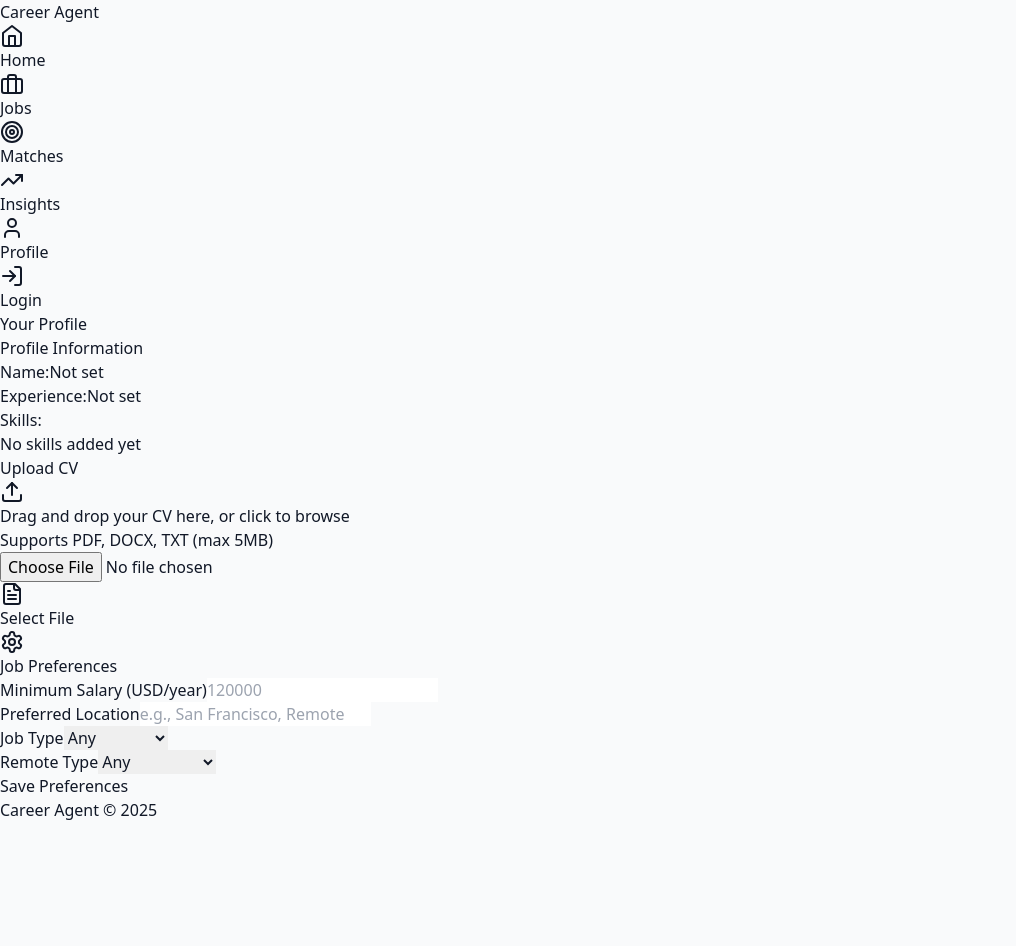
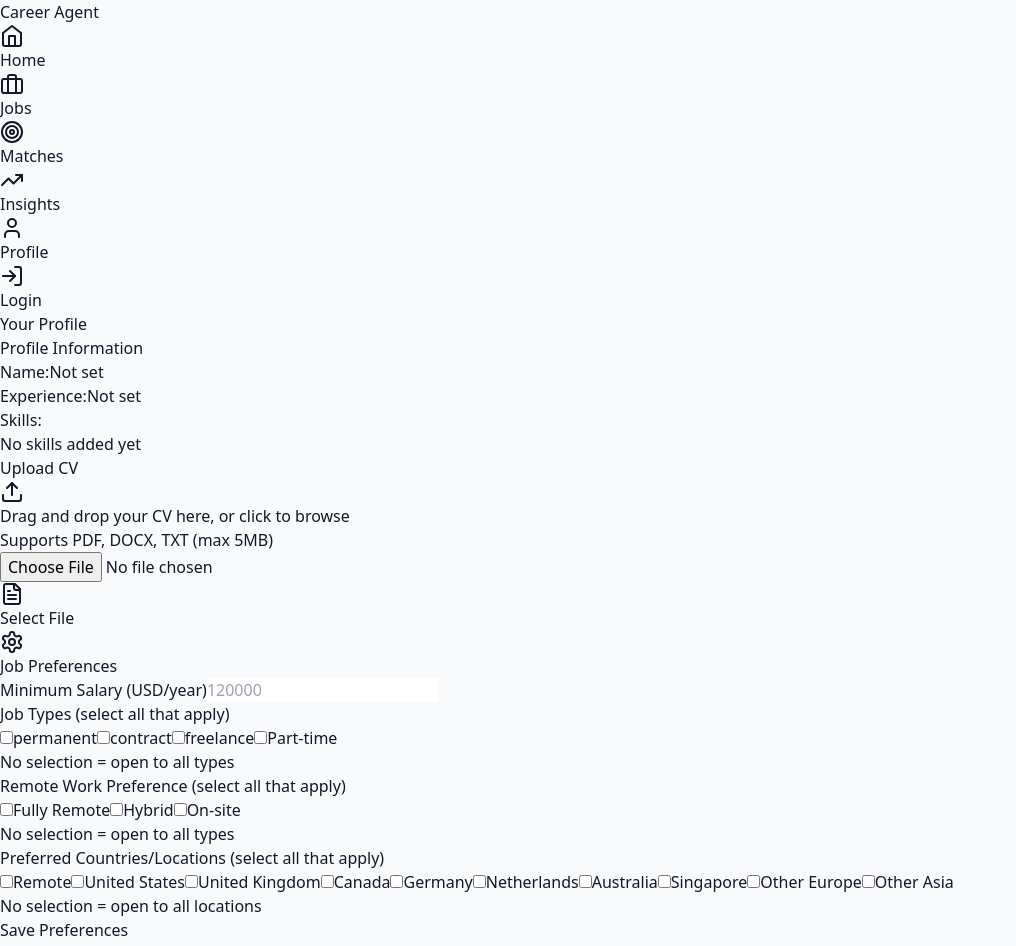
Before and after one commit to denisenanni/career-agent, a React (Vite) app in the folder frontend/: page /profile in a window 1280 px wide. Shown: the top 946 px of the page, without its empty margins (0-1016 px from the left). Before the commit the page ends 822 px from the top, so only its background shows below. Built offline with nearby package versions, Linux system fonts and the light colour scheme.

Commit message:
preferences form updated

```diff
--- a/frontend/src/components/PreferencesForm.tsx
+++ b/frontend/src/components/PreferencesForm.tsx
@@ -11,19 +11,38 @@ export function PreferencesForm() {
 
   // Form state
   const [minSalary, setMinSalary] = useState<number | ''>('')
-  const [jobType, setJobType] = useState<string>('')
-  const [remoteType, setRemoteType] = useState<string>('')
-  const [location, setLocation] = useState<string>('')
+  const [jobTypes, setJobTypes] = useState<string[]>([])
+  const [remoteTypes, setRemoteTypes] = useState<string[]>([])
+  const [preferredCountries, setPreferredCountries] = useState<string[]>([])
 
   // Load current preferences
   useEffect(() => {
     if (user?.preferences) {
       setMinSalary(user.preferences.min_salary || '')
-      setJobType(user.preferences.job_type || '')
-      setRemoteType(user.preferences.remote_type || '')
-      setLocation(user.preferences.location || '')
+      setJobTypes(user.preferences.job_types || [])
+      setRemoteTypes(user.preferences.remote_types || [])
+      setPreferredCountries(user.preferences.preferred_countries || [])
     }
   }, [user])
+
+  // Toggle handlers for checkboxes
+  const toggleJobType = (type: string) => {
+    setJobTypes(prev =>
+      prev.includes(type) ? prev.filter(t => t !== type) : [...prev, type]
+    )
+  }
+
+  const toggleRemoteType = (type: string) => {
+    setRemoteTypes(prev =>
+      prev.includes(type) ? prev.filter(t => t !== type) : [...prev, type]
+    )
+  }
+
+  const toggleCountry = (country: string) => {
+    setPreferredCountries(prev =>
+      prev.includes(country) ? prev.filter(c => c !== country) : [...prev, country]
+    )
+  }
 
   const handleSubmit = async (e: React.FormEvent) => {
     e.preventDefault()
@@ -36,9 +55,9 @@ export function PreferencesForm() {
       const preferences: Record<string, any> = {}
 
       if (minSalary !== '') preferences.min_salary = Number(minSalary)
-      if (jobType) preferences.job_type = jobType
-      if (remoteType) preferences.remote_type = remoteType
-      if (location) preferences.location = location
+      if (jobTypes.length > 0) preferences.job_types = jobTypes
+      if (remoteTypes.length > 0) preferences.remote_types = remoteTypes
+      if (preferredCountries.length > 0) preferences.preferred_countries = preferredCountries
 
       await updateProfile({ preferences })
       await refreshUser()
@@ -78,52 +97,84 @@ export function PreferencesForm() {
         </div>
 
         <div>
-          <label htmlFor="location" className="block text-sm font-medium text-gray-700">
-            Preferred Location
+          <label className="block text-sm font-medium text-gray-700 mb-2">
+            Job Types <span className="text-gray-500 text-xs">(select all that apply)</span>
           </label>
-          <input
-            id="location"
-            type="text"
-            value={location}
-            onChange={(e) => setLocation(e.target.value)}
-            className="mt-1 block w-full rounded-md border-gray-300 shadow-sm focus:border-indigo-500 focus:ring-indigo-500 px-3 py-2 border"
-            placeholder="e.g., San Francisco, Remote"
-          />
+          <div className="space-y-2">
+            {['permanent', 'contract', 'freelance', 'part-time'].map((type) => (
+              <label key={type} className="flex items-center gap-2 cursor-pointer">
+                <input
+                  type="checkbox"
+                  checked={jobTypes.includes(type)}
+                  onChange={() => toggleJobType(type)}
+                  className="rounded border-gray-300 text-indigo-600 focus:ring-indigo-500 cursor-pointer"
+                />
+                <span className="text-sm text-gray-700 capitalize">{type === 'part-time' ? 'Part-time' : type}</span>
+              </label>
+            ))}
+          </div>
+          {jobTypes.length === 0 && (
+            <p className="text-xs text-gray-500 mt-1">No selection = open to all types</p>
+          )}
         </div>
 
         <div>
-          <label htmlFor="jobType" className="block text-sm font-medium text-gray-700">
-            Job Type
+          <label className="block text-sm font-medium text-gray-700 mb-2">
+            Remote Work Preference <span className="text-gray-500 text-xs">(select all that apply)</span>
           </label>
-          <select
-            id="jobType"
-            value={jobType}
-            onChange={(e) => setJobType(e.target.value)}
-            className="mt-1 block w-full rounded-md border-gray-300 shadow-sm focus:border-indigo-500 focus:ring-indigo-500 px-3 py-2 border"
-          >
-            <option value="">Any</option>
-            <option value="permanent">Permanent</option>
-            <option value="contract">Contract</option>
-            <option value="freelance">Freelance</option>
-            <option value="part-time">Part-time</option>
-          </select>
+          <div className="space-y-2">
+            {[
+              { value: 'full', label: 'Fully Remote' },
+              { value: 'hybrid', label: 'Hybrid' },
+              { value: 'onsite', label: 'On-site' }
+            ].map(({ value, label }) => (
+              <label key={value} className="flex items-center gap-2 cursor-pointer">
+                <input
+                  type="checkbox"
+                  checked={remoteTypes.includes(value)}
+                  onChange={() => toggleRemoteType(value)}
+                  className="rounded border-gray-300 text-indigo-600 focus:ring-indigo-500 cursor-pointer"
+                />
+                <span className="text-sm text-gray-700">{label}</span>
+              </label>
+            ))}
+          </div>
+          {remoteTypes.length === 0 && (
+            <p className="text-xs text-gray-500 mt-1">No selection = open to all types</p>
+          )}
         </div>
 
         <div>
-          <label htmlFor="remoteType" className="block text-sm font-medium text-gray-700">
-            Remote Type
+          <label className="block text-sm font-medium text-gray-700 mb-2">
+            Preferred Countries/Locations <span className="text-gray-500 text-xs">(select all that apply)</span>
           </label>
-          <select
-            id="remoteType"
-            value={remoteType}
-            onChange={(e) => setRemoteType(e.target.value)}
-            className="mt-1 block w-full rounded-md border-gray-300 shadow-sm focus:border-indigo-500 focus:ring-indigo-500 px-3 py-2 border"
-          >
-            <option value="">Any</option>
-            <option value="full">Fully Remote</option>
-            <option value="hybrid">Hybrid</option>
-            <option value="onsite">On-site</option>
-          </select>
+          <div className="space-y-2">
+            {[
+              'Remote',
+              'United States',
+              'United Kingdom',
+              'Canada',
+              'Germany',
+              'Netherlands',
+              'Australia',
+              'Singapore',
+              'Other Europe',
+              'Other Asia'
+            ].map((country) => (
+              <label key={country} className="flex items-center gap-2 cursor-pointer">
+                <input
+                  type="checkbox"
+                  checked={preferredCountries.includes(country)}
+                  onChange={() => toggleCountry(country)}
+                  className="rounded border-gray-300 text-indigo-600 focus:ring-indigo-500 cursor-pointer"
+                />
+                <span className="text-sm text-gray-700">{country}</span>
+              </label>
+            ))}
+          </div>
+          {preferredCountries.length === 0 && (
+            <p className="text-xs text-gray-500 mt-1">No selection = open to all locations</p>
+          )}
         </div>
 
         {error && (
```
